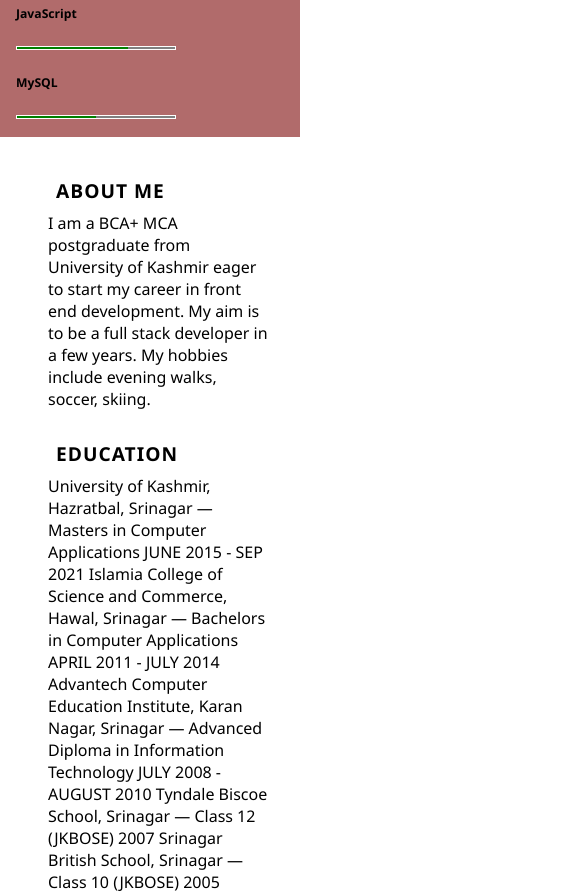
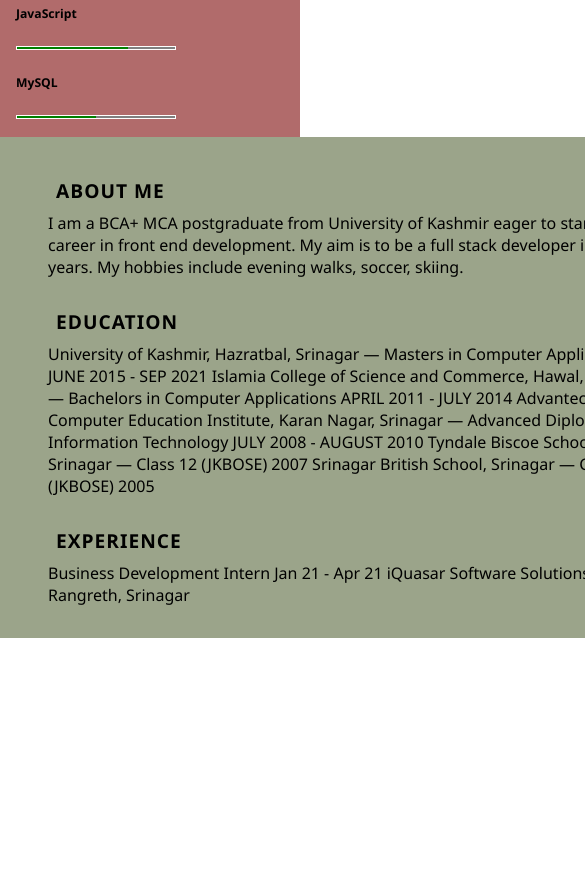
Before and after one commit to MoyeenG/Responsive-Resume-using-CSS-Grid---Entities-and-Relations-Basic-Selectors-Comb---qiaav4147byu, a plain HTML site: page index.html in a window 390 px wide. Shown: the part 680-1576 px from the top of the page, 585 px wide, since content can reach past the window. After the commit the page ends 1318 px from the top, so only its background shows below. Drawn offline with Linux system fonts and the light colour scheme.

Commit message:
responsiveness fix

```diff
--- a/style.css
+++ b/style.css
@@ -9,8 +9,8 @@
 /* Write CSS code below */
 
 main.main-content {
+    display : grid;
     width: 90%;
-    display : grid;
     grid-template-columns : 300px 700px;
     min-height: 1000px;
 }
@@ -18,13 +18,15 @@ main.main-content {
 section.left-section {
     background-color: rgb(177, 107, 107);
     max-width: 300px;
-    grid-column: 1 / 2;
+    /* grid-column: 1 / 2; */
 }
 
 section.right-section {
-    width: 90%;
-    max-width: 700px;
-    grid-column : 2 / 3;
+    /* width: 90%; */
+    width: 700px;
+    background-color: rgb(155, 164, 138);
+    /* max-width: 700px;
+    grid-column : 2 / 3; */
 }
 
 .left-content {
@@ -123,6 +125,7 @@ a.icon {
     }
 
     section.left-section {
+        width: 100%;
         grid-row : 1 / 2;
         grid-column: 1 / 2;
     }
```
